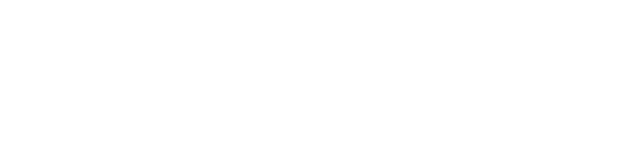
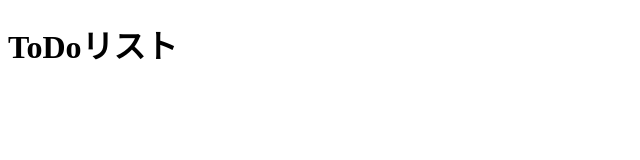
Before and after one commit to kirie0319/fizzbuzzoparate, a plain HTML site: page index.html in a window 1280 px wide. Shown: the whole page, without its empty margins (0-640 px from the left). Drawn offline with Linux system fonts and the light colour scheme.

Commit message:
create branch

```diff
--- a/index.html
+++ b/index.html
@@ -6,7 +6,7 @@
     <link rel="stylesheet" href="css/styles.css">
   </head>
   <body>
-
+    <h1>ToDoリスト</h1>
     <script src="js/main.js"></script>
   </body>
 </html>
```
